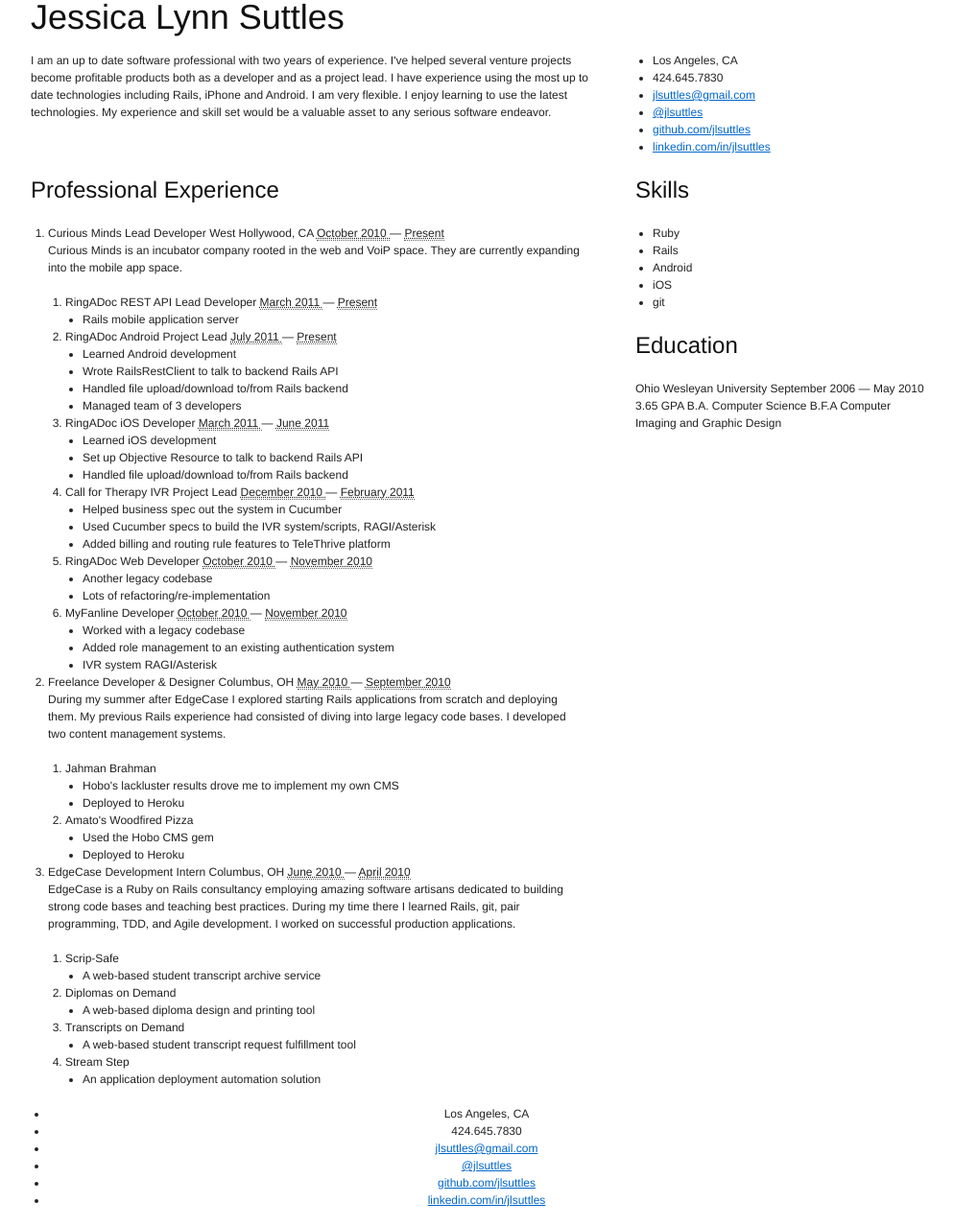
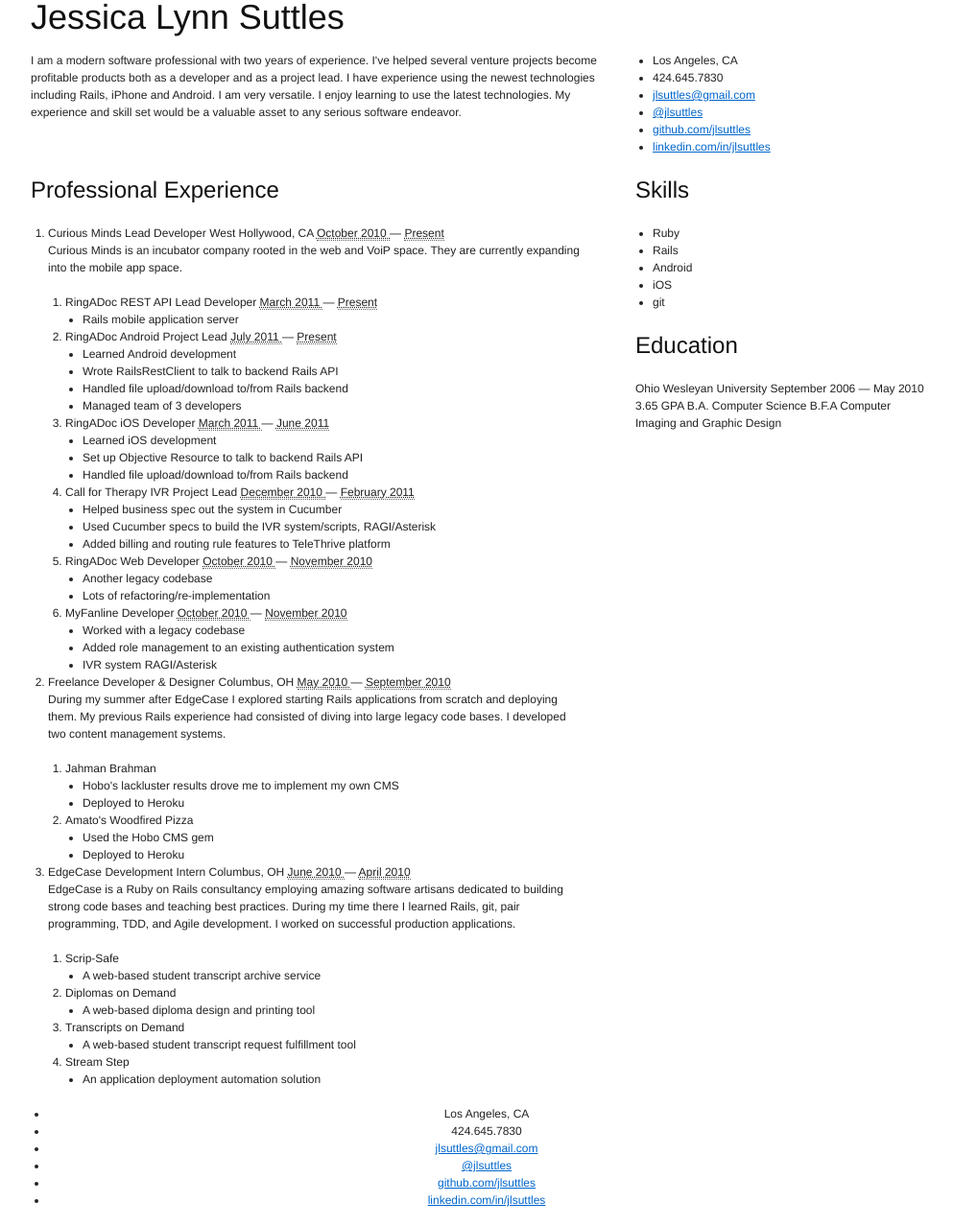
Before and after one commit to jlsuttles/jlsuttles, a Jekyll site: the page built from index.html, in a window 1280 px wide. Shown: the whole page at 96% size, without its empty margins (133-1127 px from the left). Built offline with Jekyll 4.4.1, drawn with Linux system fonts in a browser that asks for light colours; Markdown is read by kramdown in place of the engine named in the settings.

Commit message:
subs some words

```diff
--- a/_includes/summary.html
+++ b/_includes/summary.html
@@ -1,3 +1,3 @@
 <p class="summary">
-  I am an up to date software professional with two years of experience. I've helped several venture projects become profitable products both as a developer and as a project lead. I have experience using the most up to date technologies including Rails, iPhone and Android. I am very flexible. I enjoy learning to use the latest technologies. My experience and skill set would be a valuable asset to any serious software endeavor.
+  I am a modern software professional with two years of experience. I've helped several venture projects become profitable products both as a developer and as a project lead. I have experience using the newest technologies including Rails, iPhone and Android. I am very versatile. I enjoy learning to use the latest technologies. My experience and skill set would be a valuable asset to any serious software endeavor.
 </p>
```
